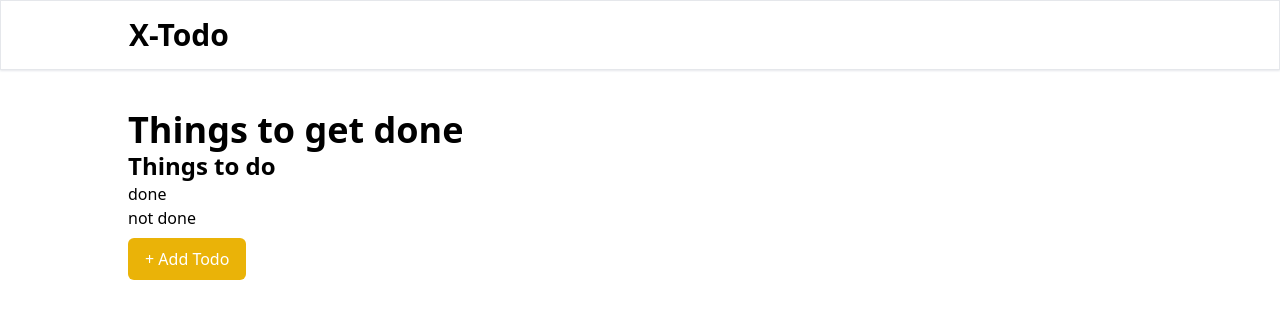
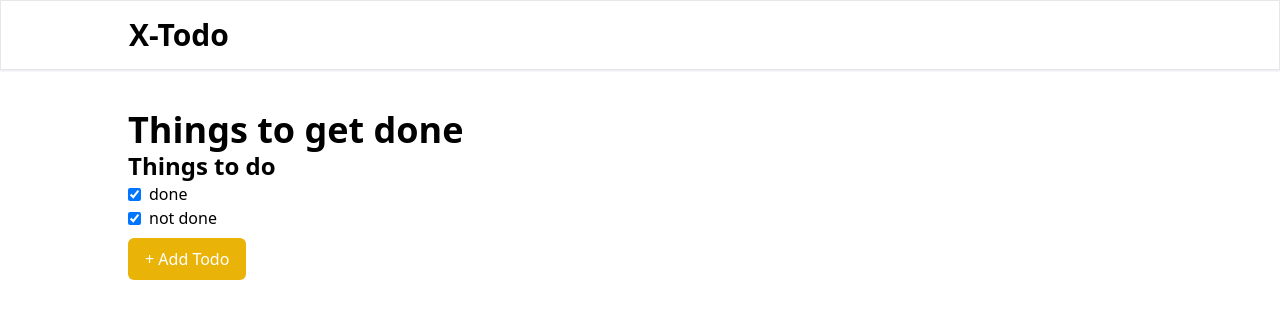
Before and after one commit to suniljoshi26/todo-app-class-base-component, a React (Vite) app: page / in a window 1280 px wide. Shown: the top 318 px of the page. Built offline with nearby package versions, Linux system fonts and the light colour scheme.

Commit message:
check box

```diff
--- a/src/Checkbox.tsx
+++ b/src/Checkbox.tsx
@@ -1,7 +1,13 @@
-import React, { Component } from "react";
-
-export default class Checkbox extends Component {
+import React, { Component, InputHTMLAttributes } from "react";
+type CheckboxP = InputHTMLAttributes<HTMLInputElement>;
+export default class Checkbox extends Component<CheckboxP> {
   render() {
-    return <input type="Checkbox">Checkbox</input>;
+    return (
+      <input
+        type="checkbox"
+        checked={this.props.checked}
+        onChange={this.props.onChange}
+      />
+    );
   }
 }
--- a/src/TodoRow.tsx
+++ b/src/TodoRow.tsx
@@ -2,13 +2,14 @@ import React, { Component } from "react";
 import Checkbox from "./Checkbox";
 type rowprops = {
   todo: String;
+  done: boolean;
 };
 export default class TodoRow extends Component<rowprops> {
   render() {
     console.log(this.props.todo);
     return (
-      <div className="flax space-x-2">
-        {/* <Checkbox /> */}
+      <div className="flex space-x-2 items-center">
+        <Checkbox checked={this.props.done} />
         <h3>{this.props.todo}</h3>
       </div>
     );
```
